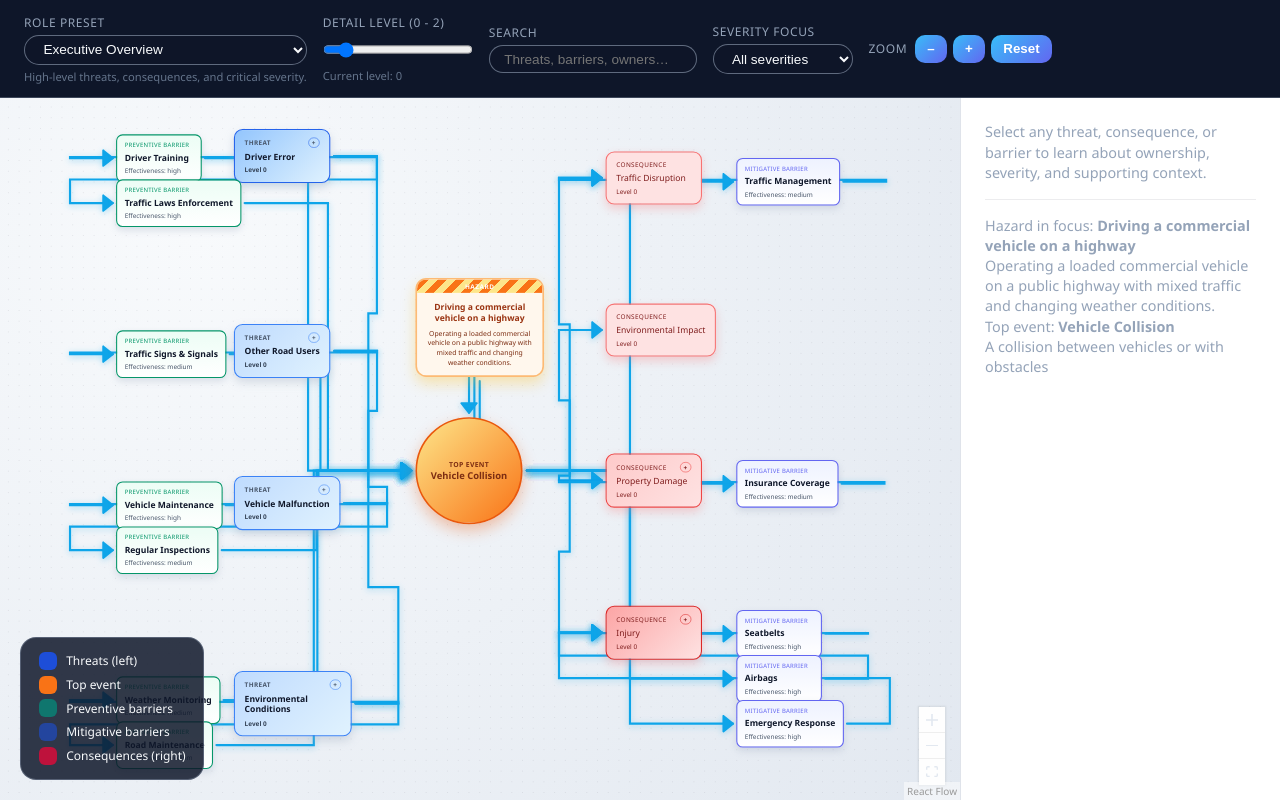
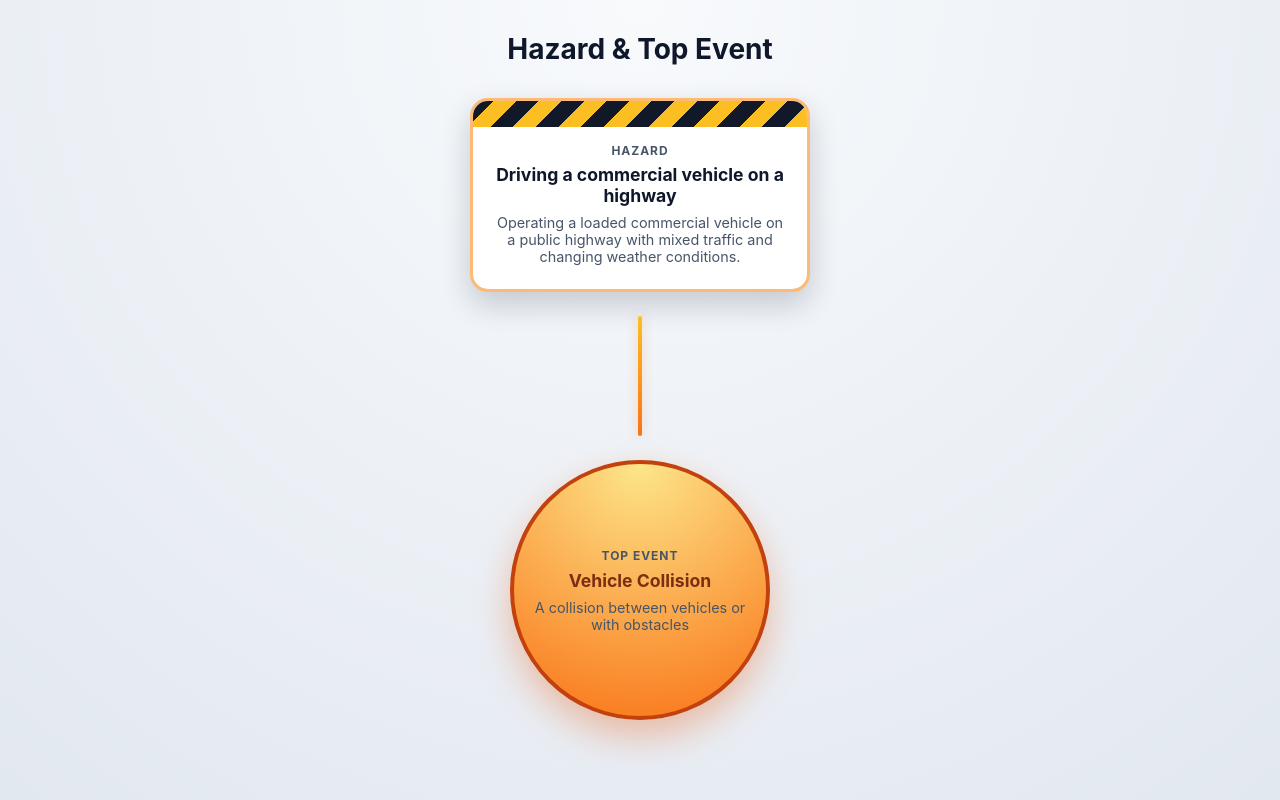
Before and after one commit to stealthymonkey/bowtie-diagram, a React (Vite) app: page / in a window 1280 px wide. Built offline with nearby package versions, Linux system fonts and the light colour scheme.

Commit message:
start back to just hazard and top event

```diff
--- a/src/App.tsx
+++ b/src/App.tsx
@@ -1,24 +1,10 @@
-import { useState } from 'react';
-import { BowtieDiagramComponent } from './components/BowtieDiagram';
-import { carAccidentBowtie } from './lib/carAccidentData';
 import './index.css';
+import { HazardTopEvent } from './components/HazardTopEvent';
 
 function App() {
-  const [viewLevel, setViewLevel] = useState(0);
-
-  // Verify component is defined
-  if (!BowtieDiagramComponent) {
-    console.error('BowtieDiagramComponent is undefined!');
-    return <div>Error: Component not loaded</div>;
-  }
-
   return (
     <div className="app">
-      <BowtieDiagramComponent
-        diagram={carAccidentBowtie}
-        viewLevel={viewLevel}
-        onViewLevelChange={setViewLevel}
-      />
+      <HazardTopEvent />
     </div>
   );
 }
--- /dev/null
+++ b/src/components/HazardTopEvent.css
@@ -0,0 +1,93 @@
+.hte-shell {
+  display: flex;
+  flex-direction: column;
+  align-items: center;
+  justify-content: flex-start;
+  padding: 2rem;
+  width: 100%;
+  height: 100%;
+  background: radial-gradient(circle at top, #f8fafc, #e2e8f0);
+  color: #0f172a;
+}
+
+.hte-shell h1 {
+  font-size: 1.75rem;
+  margin-bottom: 2rem;
+}
+
+.hte-diagram {
+  display: flex;
+  flex-direction: column;
+  align-items: center;
+  gap: 1.5rem;
+}
+
+.hte-hazard {
+  width: 340px;
+  border-radius: 18px;
+  overflow: hidden;
+  box-shadow: 0 12px 30px rgba(15, 23, 42, 0.2);
+  border: 3px solid #fdba74;
+  background: #fff;
+}
+
+.hte-hazard__stripes {
+  height: 26px;
+  background: repeating-linear-gradient(
+    -45deg,
+    #fbbf24,
+    #fbbf24 16px,
+    #111827 16px,
+    #111827 32px
+  );
+}
+
+.hte-hazard__body {
+  padding: 1rem 1.25rem 1.5rem;
+  text-align: center;
+}
+
+.hte-label {
+  text-transform: uppercase;
+  font-weight: 700;
+  letter-spacing: 0.08em;
+  font-size: 0.75rem;
+  margin-bottom: 0.4rem;
+  color: #475569;
+}
+
+.hte-title {
+  font-size: 1.1rem;
+  font-weight: 700;
+  margin-bottom: 0.5rem;
+}
+
+.hte-hazard__body p,
+.hte-top p {
+  font-size: 0.9rem;
+  color: #475569;
+}
+
+.hte-connector {
+  width: 4px;
+  height: 120px;
+  background: linear-gradient(180deg, #fbbf24, #f97316);
+  border-radius: 999px;
+  box-shadow: 0 0 12px rgba(249, 115, 22, 0.3);
+}
+
+.hte-top {
+  width: 260px;
+  height: 260px;
+  border-radius: 50%;
+  background: radial-gradient(circle at top, #fde68a, #f97316);
+  border: 4px solid #c2410c;
+  box-shadow: 0 16px 36px rgba(234, 88, 12, 0.35);
+  padding: 1.25rem;
+  display: flex;
+  flex-direction: column;
+  align-items: center;
+  justify-content: center;
+  text-align: center;
+  color: #7c2d12;
+}
--- /dev/null
+++ b/src/components/HazardTopEvent.tsx
@@ -0,0 +1,40 @@
+import './HazardTopEvent.css';
+import { carAccidentBowtie } from '../lib/carAccidentData';
+
+export function HazardTopEvent() {
+  const hazard = carAccidentBowtie.hazard;
+  const topEvent = carAccidentBowtie.topEvent;
+
+  if (!hazard) {
+    return (
+      <div className="hte-shell">
+        <h1>Hazard &amp; Top Event</h1>
+        <p>No hazard information available.</p>
+      </div>
+    );
+  }
+
+  return (
+    <div className="hte-shell">
+      <h1>Hazard &amp; Top Event</h1>
+      <div className="hte-diagram">
+        <div className="hte-hazard">
+          <div className="hte-hazard__stripes" />
+          <div className="hte-hazard__body">
+            <div className="hte-label">Hazard</div>
+            <div className="hte-title">{hazard.label}</div>
+            {hazard.description && <p>{hazard.description}</p>}
+          </div>
+        </div>
+
+        <div className="hte-connector" />
+
+        <div className="hte-top">
+          <div className="hte-label">Top Event</div>
+          <div className="hte-title">{topEvent.label}</div>
+          {topEvent.description && <p>{topEvent.description}</p>}
+        </div>
+      </div>
+    </div>
+  );
+}
```
